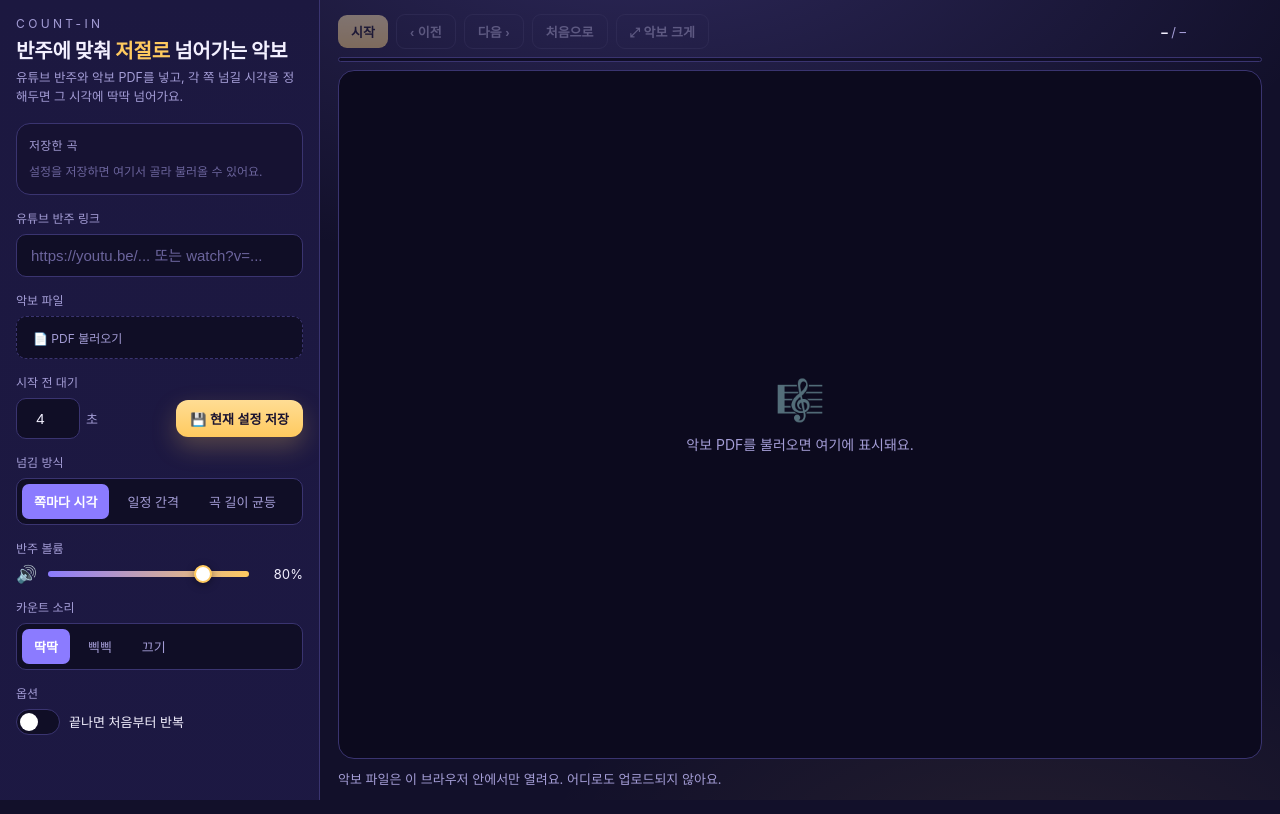
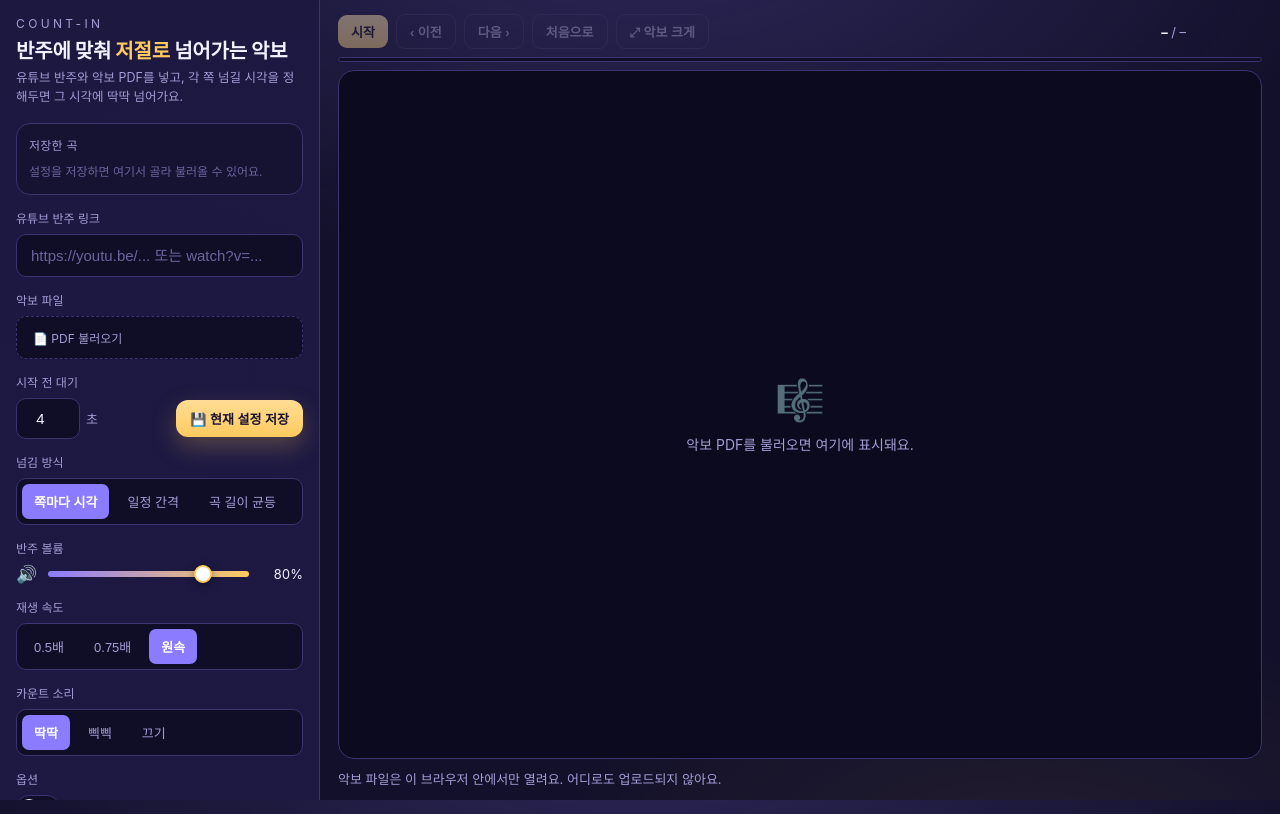
Before and after one commit to KimDong-Han/count-in, a React (Vite) app: page / in a window 1280 px wide. Built offline with nearby package versions, Linux system fonts and the light colour scheme.

Commit message:
배속추가

```diff
--- a/src/App.jsx
+++ b/src/App.jsx
@@ -19,6 +19,7 @@ export default function App(){
   const [url, setUrl] = useState('')
   const [delay, setDelay] = useState(4)
   const [volume, setVolume] = useState(80)
+  const [rate, setRate] = useState(1)                      // 재생 속도 0.5 | 0.75 | 1
   const [soundMode, setSoundMode] = useState('stick')     // 'stick' | 'beep' | 'off'
   const [flipMode, setFlipMode] = useState('cue')          // 'cue' | 'interval' | 'even'
   const [ivMin, setIvMin] = useState(0)
@@ -41,6 +42,7 @@ export default function App(){
   const cuesRef = useRef([])          // parseTime 적용된 숫자 배열
   const cueTextRef = useRef([])
   const volumeRef = useRef(volume)
+  const rateRef = useRef(rate)
   const soundModeRef = useRef(soundMode)
   const loopRef = useRef(loopOn)
   const ivRef = useRef({ m: 0, s: 20 })
@@ -58,6 +60,7 @@ export default function App(){
   useEffect(() => { totalRef.current = pdf.total }, [pdf.total])
   useEffect(() => { flipModeRef.current = flipMode }, [flipMode])
   useEffect(() => { volumeRef.current = volume }, [volume])
+  useEffect(() => { rateRef.current = rate; if(armedRef.current) yt.setRate(rate) }, [rate]) // eslint-disable-line
   useEffect(() => { soundModeRef.current = soundMode }, [soundMode])
   useEffect(() => { loopRef.current = loopOn }, [loopOn])
   useEffect(() => { ivRef.current = { m: ivMin, s: ivSec } }, [ivMin, ivSec])
@@ -243,7 +246,7 @@ export default function App(){
     const preset = {
       id: 'p' + Date.now(),
       name: trimmed,
-      url, delay, volume, soundMode, flipMode, ivMin, ivSec, loopOn,
+      url, delay, volume, rate, soundMode, flipMode, ivMin, ivSec, loopOn,
       cues: cueTextRef.current.slice(),
       pageCount: pdf.total,
     }
@@ -261,6 +264,7 @@ export default function App(){
     setUrl(p.url ?? '')
     setDelay(p.delay ?? 4)
     setVolume(p.volume ?? 80)
+    setRate(p.rate ?? 1); rateRef.current = p.rate ?? 1
     setSoundMode(p.soundMode ?? 'stick'); soundModeRef.current = p.soundMode ?? 'stick'
     setFlipMode(p.flipMode ?? 'cue'); flipModeRef.current = p.flipMode ?? 'cue'
     setIvMin(p.ivMin ?? 0); setIvSec(p.ivSec ?? 20); ivRef.current = { m: p.ivMin ?? 0, s: p.ivSec ?? 20 }
@@ -295,6 +299,7 @@ export default function App(){
     pdf.show(1)
     buildSchedule()               // duration 확보 후 스케줄 계산
     yt.seek(0); yt.unMute(); yt.setVolume(volumeRef.current); yt.play()
+    yt.setRate(rateRef.current)
     startFollowing()
   }, [pdf, buildSchedule, yt, startFollowing])
 
@@ -534,6 +539,16 @@ export default function App(){
           </div>
 
           <div className="group">
+            <label>재생 속도</label>
+            <div className="seg">
+              {[[0.5, '0.5배'], [0.75, '0.75배'], [1, '원속']].map(([r, t]) => (
+                <button key={r} type="button" className={rate === r ? 'active' : ''}
+                        onClick={() => { setRate(r); rateRef.current = r; yt.setRate(r) }}>{t}</button>
+              ))}
+            </div>
+          </div>
+
+          <div className="group">
             <label>카운트 소리</label>
             <div className="seg">
               {[['stick', '딱딱'], ['beep', '삑삑'], ['off', '끄기']].map(([k, t]) => (
--- a/src/useYouTube.js
+++ b/src/useYouTube.js
@@ -91,6 +91,7 @@ export function useYouTube(){
     mute: useCallback(() => call('mute'), []),
     unMute: useCallback(() => call('unMute'), []),
     setVolume: useCallback((v) => call('setVolume', v), []),
+    setRate: useCallback((r) => call('setPlaybackRate', r), []),
     loadVideoById: useCallback((id) => call('loadVideoById', id), []),
     getTime: useCallback(() => call('getCurrentTime') || 0, []),
     getDuration: useCallback(() => call('getDuration') || 0, []),
```
Also changed, not shown: 1 other file (tests, documents, lock files or other folders).
